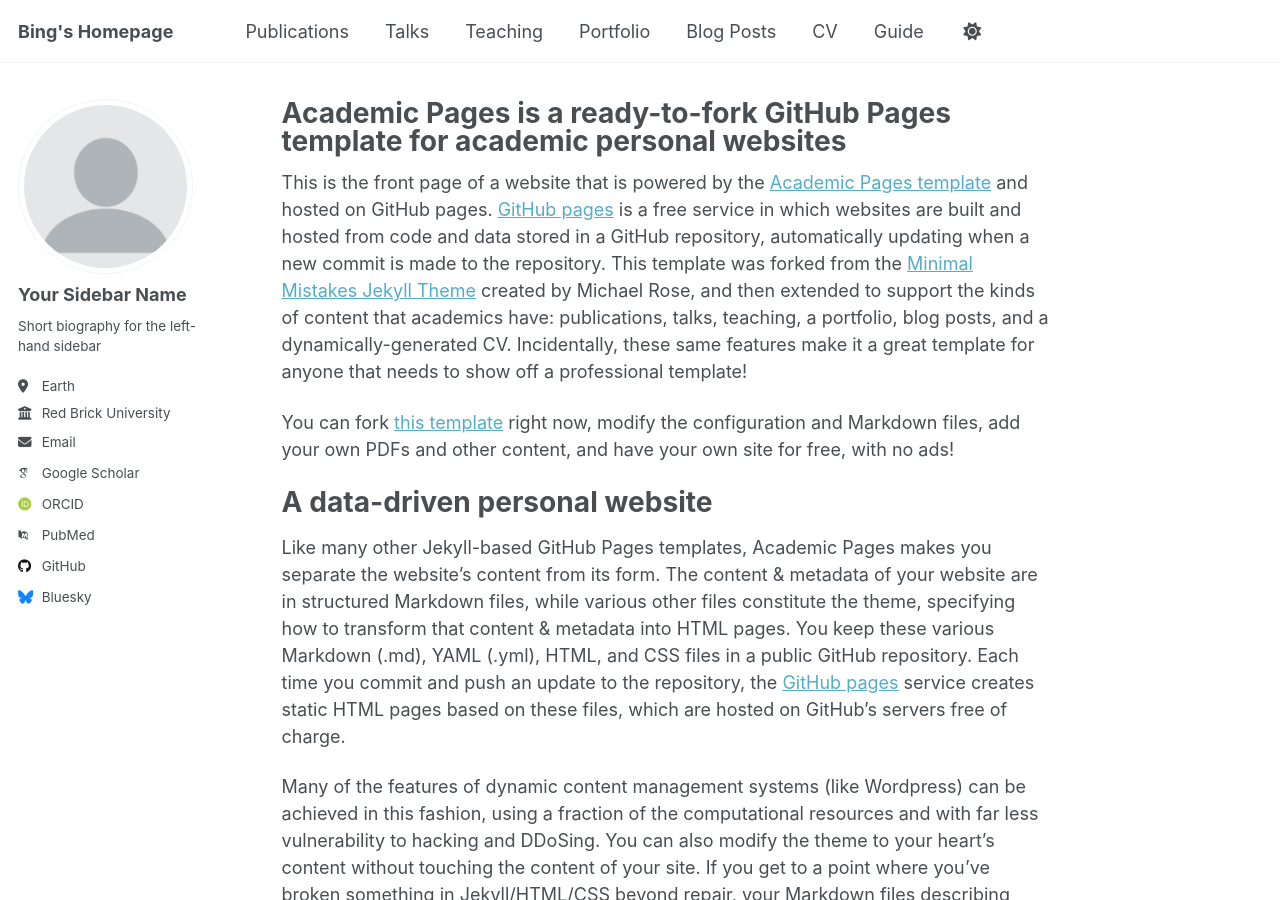
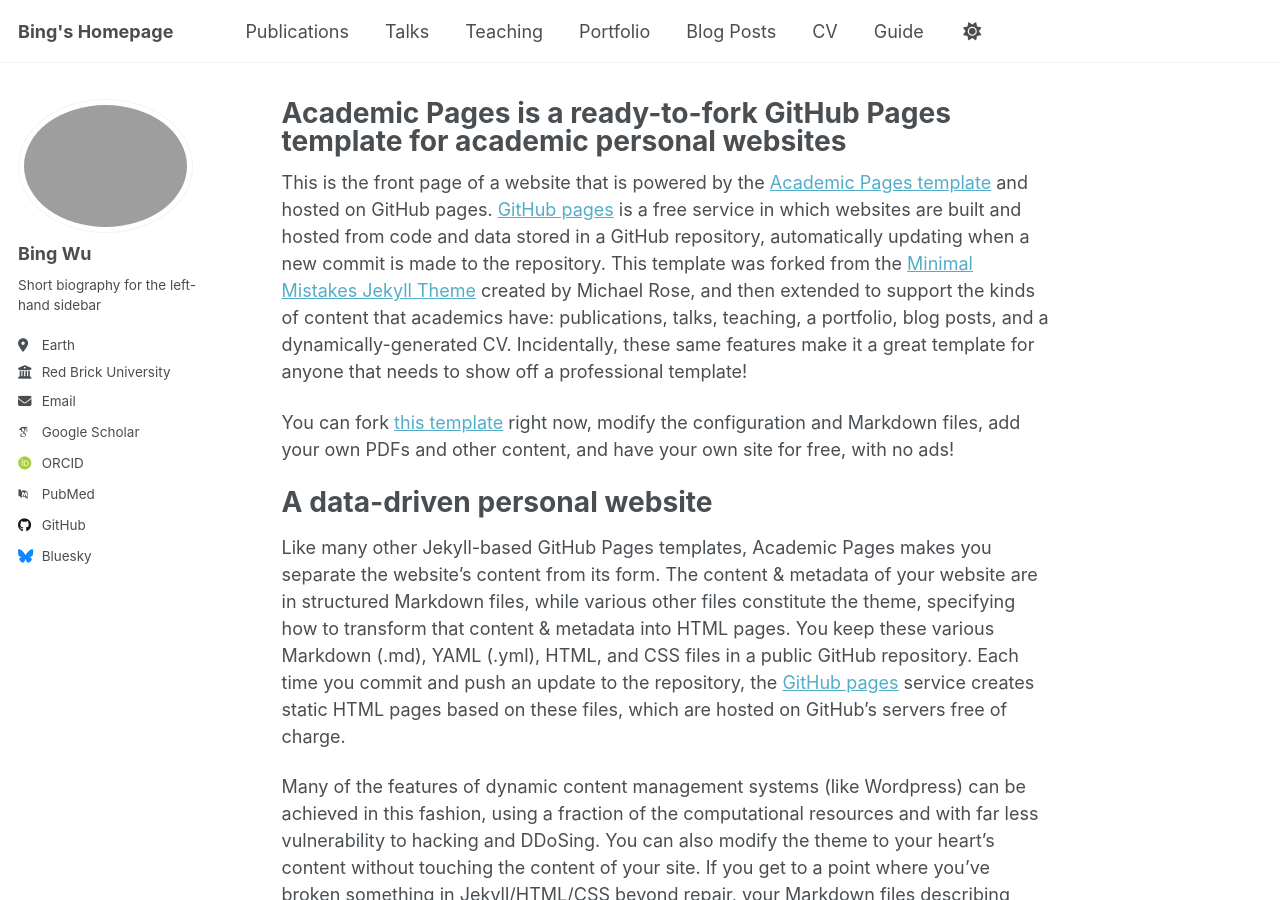
Before and after one commit to Bing-H-WU/Bing-H-WU.github.io, a Jekyll site: the page built from _pages/about.md, in a window 1280 px wide and 900 px high. Built offline with Jekyll 4.4.1, drawn with Linux system fonts in a browser that asks for light colours; some web fonts are replaced; a script that is not in the unit is left out.

Commit message:
Update _config.yml

```diff
--- a/_config.yml
+++ b/_config.yml
@@ -23,8 +23,8 @@ repository               : "academicpages/academicpages.github.io"
 #               Additional customization can be done by editing /_includes/author-profile.html
 author:
   # Biographic information
-  avatar           : "profile.png"
-  name             : "Your Sidebar Name"
+  avatar           : "web.headshot.jpg"
+  name             : "Bing Wu"
   pronouns         : # example: "she/her"
   bio              : "Short biography for the left-hand sidebar"
   location         : "Earth"
```
